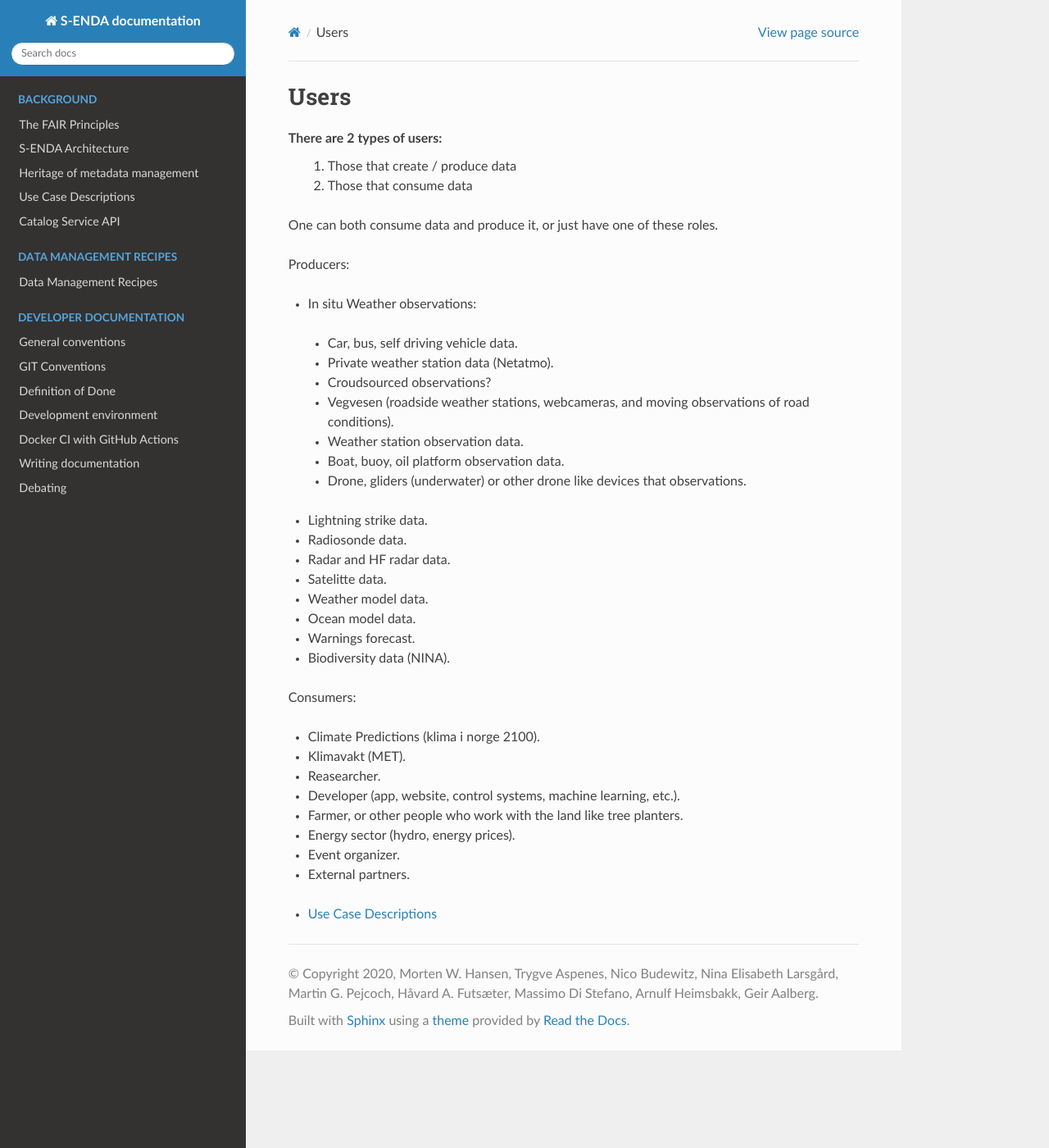
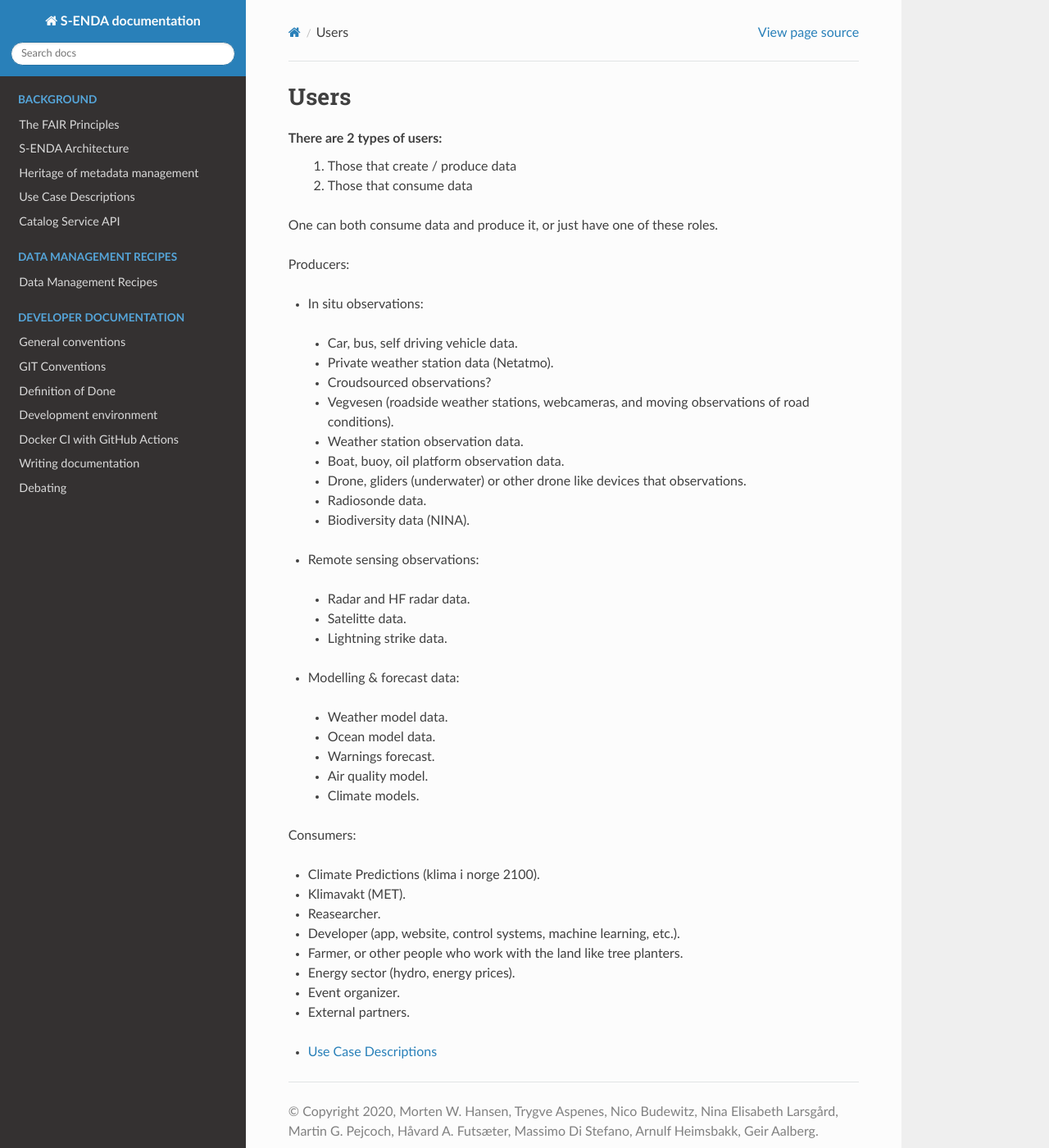
Before and after one commit to metno/S-ENDA-documentation, a Sphinx documentation site: the page built from source/users.rst, in a window 1280 px wide and 1400 px high. Shown: the whole window at 82% size. Built offline with Sphinx 7.4.7 and the Read the Docs theme 2.0.0, drawn with Linux system fonts in a browser that asks for light colours.

Commit message:
Update users.rst

```diff
--- a/source/users.rst
+++ b/source/users.rst
@@ -9,7 +9,7 @@ One can both consume data and produce it, or just have one of these roles.
 
 Producers:
 
-* In situ Weather observations:
+* In situ observations:
 
  * Car, bus, self driving vehicle data.
 
@@ -25,21 +25,29 @@ Producers:
 
  * Drone, gliders (underwater) or other drone like devices that observations.
 
-* Lightning strike data.
+ * Radiosonde data.
 
-* Radiosonde data.
+ * Biodiversity data (NINA).
 
-* Radar and HF radar data.
+* Remote sensing observations:
 
-* Satelitte data.
+ * Radar and HF radar data.
 
-* Weather model data.
+ * Satelitte data.
 
-* Ocean model data.
+ * Lightning strike data.
 
-* Warnings forecast.
+* Modelling & forecast data:
 
-* Biodiversity data (NINA).
+ * Weather model data.
+
+ * Ocean model data.
+
+ * Warnings forecast.
+
+ * Air quality model.
+
+ * Climate models.
 
 
 Consumers:
```
